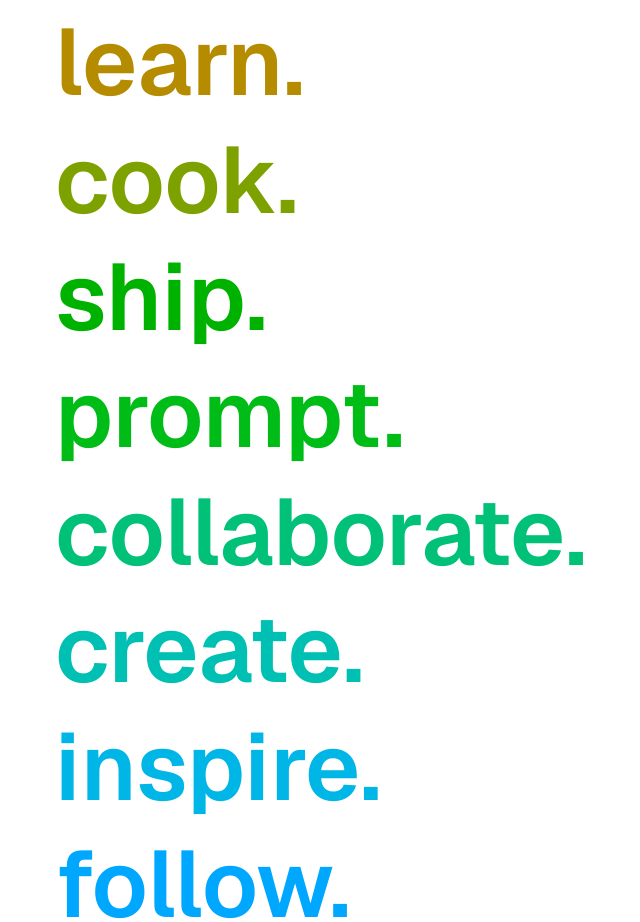
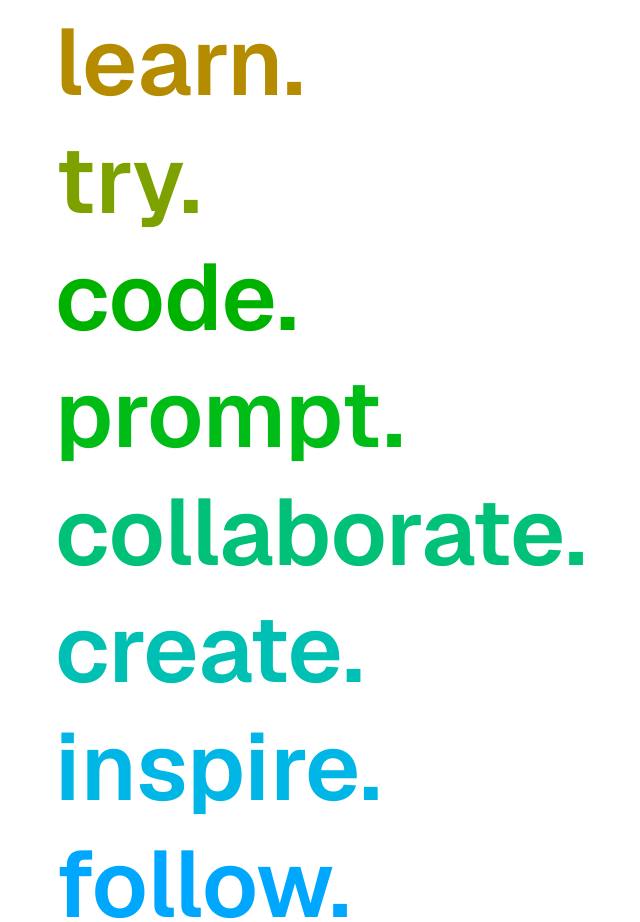
Before and after one commit to NotNxel/You-Can, a plain HTML site: page index.html in a window 1280 px wide. Shown: the part 1500-2422 px from the top of the page, without its empty margins (397-1037 px from the left). Drawn offline with nearby package versions, Linux system fonts and the light colour scheme.

Commit message:
index.html

```diff
--- a/index.html
+++ b/index.html
@@ -15,8 +15,8 @@
           <li style="--i: 4">develop.</li>
           <li style="--i: 5">debug.</li>
           <li style="--i: 6">learn.</li>
-          <li style="--i: 7">cook.</li>
-          <li style="--i: 8">ship.</li>
+          <li style="--i: 7">try.</li>
+          <li style="--i: 8">code.</li>
           <li style="--i: 9">prompt.</li>
           <li style="--i: 10">collaborate.</li>
           <li style="--i: 11">create.</li>
```
